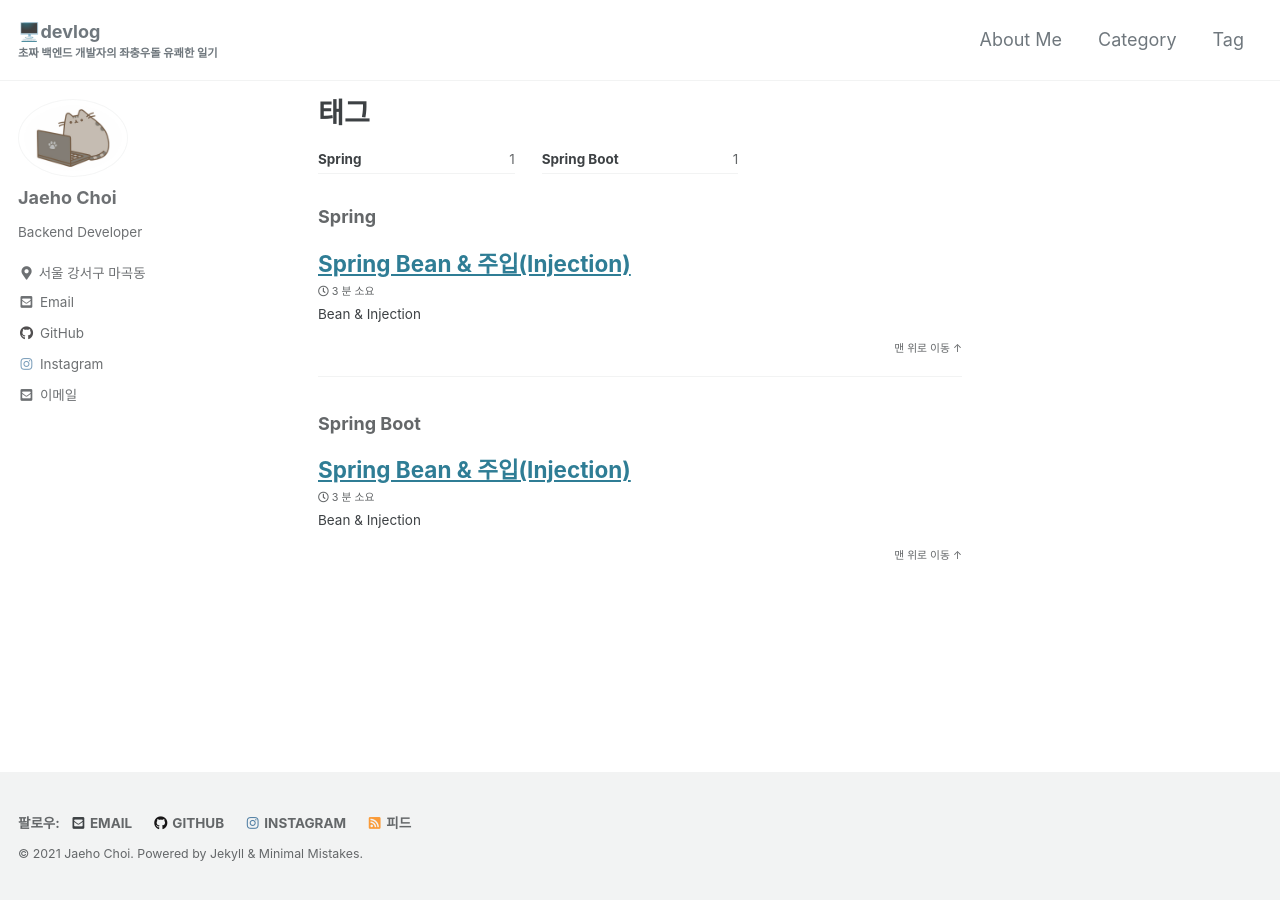
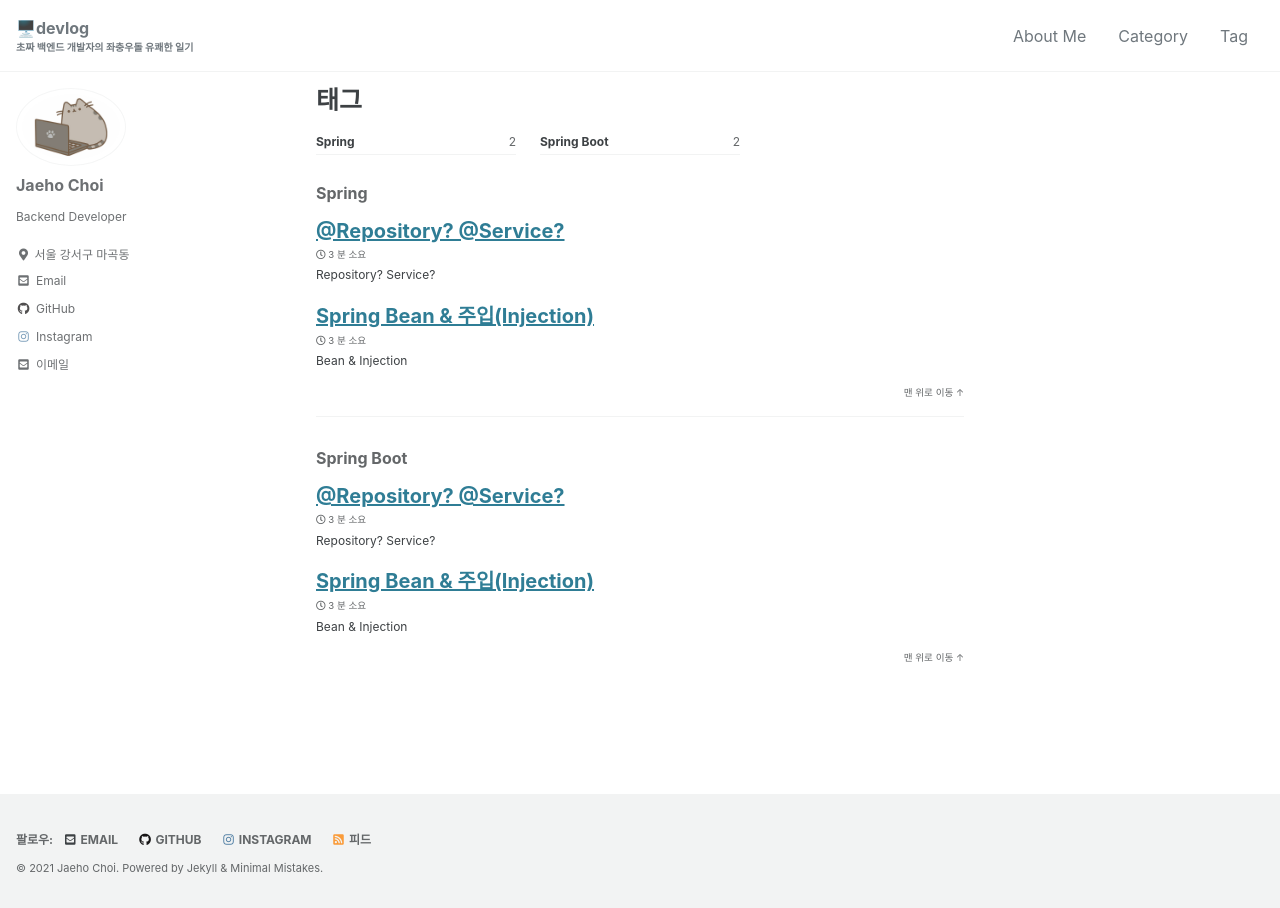
Before and after one commit to JulySeven1995/JulySeven1995.github.io, a Jekyll site: the page built from tags.md, in a window 1280 px wide. Built offline with Jekyll 4.4.1, drawn with Linux system fonts in a browser that asks for light colours; cached includes are drawn as plain includes; part of the change alters nothing that is shown.

Commit message:
Repository vs Service 글 업로드

````diff
--- /dev/null
+++ b/_posts/reminiscence/2021-04-23-repository.md
@@ -0,0 +1,200 @@
+---
+title: "@Repository? @Service?"
+categories:
+  - Dev
+tags:
+  - Spring
+  - Spring Boot
+layout: single
+---
+
+Repository? Service?
+
+
+  `Spring Framework` 에서는 `IoC`  컨테이너에 `Context` 를 등록하는 여러가지 방법이 있다. `Xml Config` 등록, `@Configuration` 등록, 구현 클래스에 `@Component` , `@Service`, `@Repository` 명시 등등[(Component, Service, Repository 차이는 링크 글 참조)](/dev/injection/)  참조된 글에서 설명하다 시피, 어느 어노테이션을 사용하던간에, `org.springframework.stereotype` 패키지의 어노테이션은 `IoC` 컨테이너에 클래스를 `Context` 로 등록해주는 기능을 한다.
+
+  실제로, `org.springframework.stereotype` 패키지의 `@Component` , `@Service`, `@Repository`, `@Controller`  어노테이션 구현 코드를 보면 다음과 같다.
+
+  ```java
+  @Target(ElementType.TYPE)
+  @Retention(RetentionPolicy.RUNTIME)
+  @Documented
+  @Indexed
+  public @interface Component {
+
+  	String value() default "";
+  }
+  ```
+
+  ```java
+  @Target({ElementType.TYPE})
+  @Retention(RetentionPolicy.RUNTIME)
+  @Documented
+  @Component
+  public @interface Controller {
+
+  	@AliasFor(annotation = Component.class)
+  	String value() default "";
+  }
+  ```
+
+  ```java
+  @Target({ElementType.TYPE})
+  @Retention(RetentionPolicy.RUNTIME)
+  @Documented
+  @Component
+  public @interface Service {
+
+  	@AliasFor(annotation = Component.class)
+  	String value() default "";
+  }
+  ```
+
+  ```java
+  @Target({ElementType.TYPE})
+  @Retention(RetentionPolicy.RUNTIME)
+  @Documented
+  @Component
+  public @interface Repository {
+
+   @AliasFor(annotation = Component.class)
+  	String value() default "";
+  }
+  ```
+
+  Controller, Service, Repository 어노테이션 모두, `@Component` 어노테이션이 명시 되어있음을 확인 할 수 있으며, `@AliasFor` 로 묶여있음을 확인 할 수 있다. 이는 곧 세 어노테이션 모두  `@Component` 어노테이션과 같은 기능을 한다는것을 확인 할 수 있었다. 즉 세 컴포넌트의 차이는 그저 `@Component`에 역할을 명시하는것이 어노테이션들의 역할이라고 이해 할 수 있다.
+
+  >"그럼 Repository는 어느 클래스에 명시하고, Service는 어느 클래스에 명시해야 하나요? 🤔"
+
+  매우 훌륭한 질문이라고 할 수 있다. 사실 필자가 스프링 프레임워크에 대한 이해도가 적었을 당시에는, 기능적으로 차이가 없으니 전부 `@Component` 어노테이션으로 명시하여 `IoC` 컨테이너에 `Context`를 등록하였다. 하지만 개발은 혼자서 하는것이 아니며, 입으로 주고받는 대화보다 코드로 주고받는 대화가 훨씬 중요하므로, `명시` 라는 개념이 굉장히 중요하다.
+
+  단순명료하게 말 하자면, `Repository` 는 말 그대로, `Resource` 를 주고받는 역할을 하는 인터페이스에 명시하여야 한다. 대표적으로는 `DB CRUD`의 엔드포인트를 하는 인터페이스에 명시한다. 대표적으로 `MyBatis` 와 같은 `SQLMapper` 프레임워크를 연동하여 사용 할 때 다음과 같은 `Repsository` `Context`들이 많이 존재한다.
+
+  ```java
+  @Repository
+  public interface UserRepository {
+      @Select("SELECT * FROM user WHERE USER_ID = #{userId}")
+      Optional<User> findByUserId(String userId);
+
+  		@Update("UPDATE user SET USER_NAME = #{userName}, PASSWORD = #{password} "
+  						 + "WHERE USER_ID = #{userId}")
+      User updateUser(User user);
+
+      @Delete("DELETE FROM user WHERE USER_ID = #{userId}")
+      void deleteUserByUserId(String userId);
+
+  		@Insert("INSERT INTO user(USER_ID, USER_NAME, PASSWORD) "
+  						+ "VALUES (#{userId}, #{userName}, #{password})")
+  		User createUser(User user);
+  }
+  ```
+
+  해당 인터페이스는 User 라는 테이블의 값을 가져오거나, 생성하는 저장소의 역할을 한다. 단순하게 저장하고, 가져오는 역할만 수행하는 것이다. 즉 로직이 존재해서는 안된다.
+
+  `Repository` 와 구현 비즈니스 로직간의 중개자 역할을 해 주는 것이, `Service` 의 역할이다. (물론 `Service` 는 다른 여러 기능을 제공하는 갖가지 `Context`로 구현될 수 있다. 지금은 DB CRUD 기준으로 설명한다.)
+
+  ```java
+  public interface UserService {
+
+  		Optional<User> getUserById(String userId);
+
+      User createUser(User user);
+
+      User updateUser(User user);
+
+      void deleteUser(String userId);
+
+  }
+  ```
+
+  ```java
+  @Service
+  public class UserServiceImpl implements UserService {
+
+      private final UserRepository repository;
+
+      public UserServiceImpl(UserRepository repository) {
+
+          this.repository = repository;
+      }
+
+      @Override
+      public Optional<User> getUserById(String userId) {
+
+          return repository.findByUserId(userId);
+      }
+
+      @Override
+      public User createUser(User user) {
+
+          repository.createUser(user);
+      }
+
+      @Override
+      public User updateUser(User user) {
+
+          return repository.updateUser(user);
+      }
+
+      @Override
+      public void deleteUser(String userId) {
+
+          repository.deleteUserByUserId(userId);
+      }
+  }
+  ```
+
+  대강 이렇게 `Service` 가 구현되어, 비즈니스 로직에서 사용된다. 이렇게만 놓고 보면, 문득 이런 생각이 들 수 있다.
+
+  >"그냥 Repository에 있는 메서드 갖다 쓴거 아니야? 이 짓거리를 왜 해?"
+
+  필자가 `Spring Framework` 를 활용해 처음 개발을 했을 때, 가장 먼저 들었던 생각이다.  아래의 예제를 통해 해당 패턴이 개발을 하면서 어떤 이득을 얻을 수 있는지 확인 해 보자.
+
+  ```java
+  @Controller
+  public class Controller {
+
+  	private final UserService userService;
+    private final ObjectMapperService objectMapperService;
+
+  	public Controller(UserService userService, ObjectMapperService objectMapperService) {
+
+          this.userService = userService;
+  				this.objectMapperService = objectMapperService;
+    }
+
+  	@CrossOrigin("*")
+    @RequestMapping(method = RequestMethod.POST, path = "/createUser", params = { "userId", "userName", "password" })
+    @ResponseBody
+    public Map<String, Object> createUser(@RequestParam String userId, @RequestParam String userName, @RequestParam String password) throws ResponseStatusException {
+
+  		 // 금지된 USER_ID로 생성 요청이 들어왔을 경우 필터링
+  		 if (IllegalUserList.contains(userId)) {
+  				throw new ResponseStatusException(HttpStatus.BAD_REQUEST,
+  					String.format("Create User Failed, Illegal userId : [%s]", userId));
+  		 }
+
+       User user = new User(userId, userName, password);
+       user = userService.createUser(user);
+       return objectMapperService.convertToMap(user);
+    }
+
+  }
+  ```
+
+  만약 위와 같이, DB에 CRUD를 하기 전에 사전작업이 필요한 경우가 로직을 구성하면서 생길 수 있다. 별 문제가 없어 보이는 로직이지만, `createUser()` 메서드는 해당 컨트롤러에서만 사용하는것이 아닌, 범용적으로 사용되는 메서드이다.
+
+  따라서 아래와 같이 Service 구현 메서드 부분에서 사전작업을 해주면, 중복코드 방지에 큰 이바지 할 수 있다. 해당 사전 작업은 필터링이 될 수도 있고, 캐싱이 될 수도 있다.
+
+  ```java
+  @Override
+  public void createUser(User user) throw IllegalArgumentException {
+
+  	 if (IllegalUserList.contains(userId)) {
+  				throw new IllegalArgumentException(
+  					String.format("Create User Failed, Illegal userId : [%s]", userId));
+  	 }
+     repository.createUser(user);
+  }
+
+  ```
--- a/_sass/minimal-mistakes/_reset.scss
+++ b/_sass/minimal-mistakes/_reset.scss
@@ -8,18 +8,18 @@ html {
   /* apply a natural box layout model to all elements */
   box-sizing: border-box;
   background-color: $background-color;
-  font-size: 14px;
+  font-size: 12px;
 
   @include breakpoint($medium) {
+    font-size: 12px;
+  }
+
+  @include breakpoint($large) {
     font-size: 14px;
   }
 
-  @include breakpoint($large) {
+  @include breakpoint($x-large) {
     font-size: 16px;
-  }
-
-  @include breakpoint($x-large) {
-    font-size: 18px;
   }
 
   -webkit-text-size-adjust: 100%;
````
Also changed, not shown: assets/images/component_layer.png (added).
